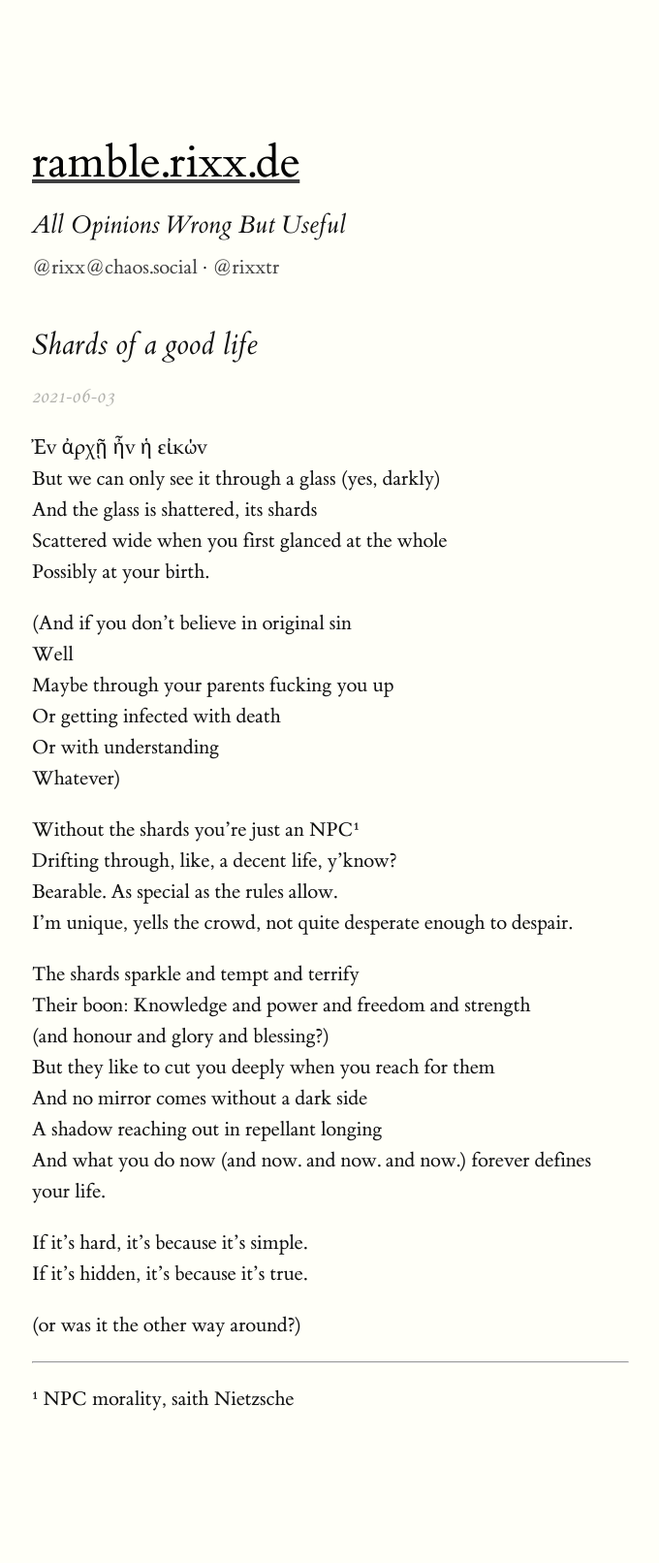
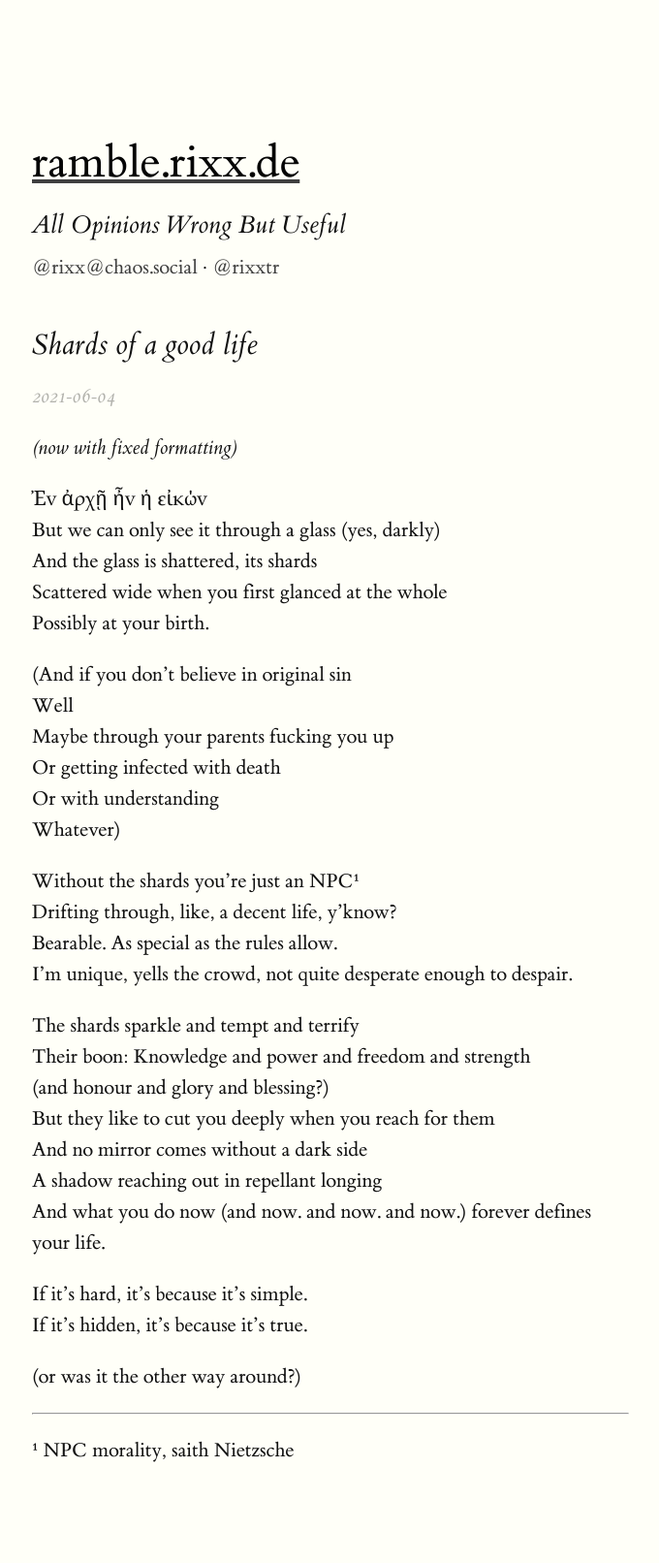
Before and after one commit to rixx/ramble, a Jekyll site: the page built from _posts/2021-06-04-gathering-shards-of-a-good-life.md, in a window 1280 px wide. Shown: the whole page at 97% size, without its empty margins (127-807 px from the left). Built offline with Jekyll 4.4.1, drawn with Linux system fonts in a browser that asks for light colours; before the commit the page ends 1559 px from its top, so only the background shows below that.

Commit message:
Fix formatting

```diff
--- a/_posts/2021-06-03-gathering-shards-of-a-good-life.md
+++ b/_posts/2021-06-04-gathering-shards-of-a-good-life.md
@@ -1,9 +1,11 @@
 ---
-date: '2021-06-03'
+date: '2021-06-04'
 layout: post
 summary: ''
 title: Shards of a good life
 ---
+
+*(now with fixed formatting)*
 
 Ἐν ἀρχῇ ἦν ἡ εἰκών<br>
 But we can only see it through a glass (yes, darkly)<br>
```
